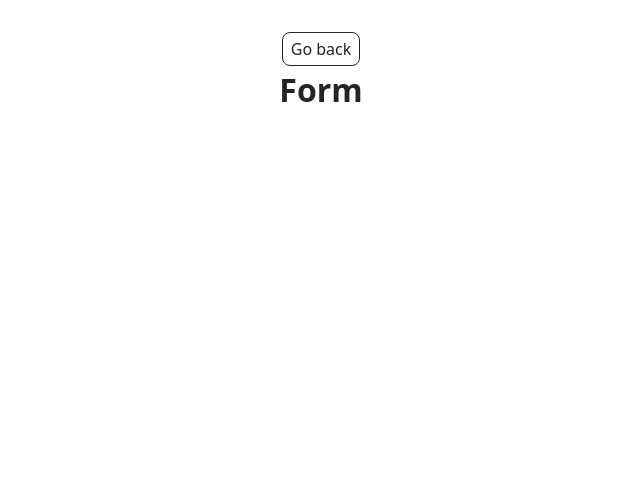
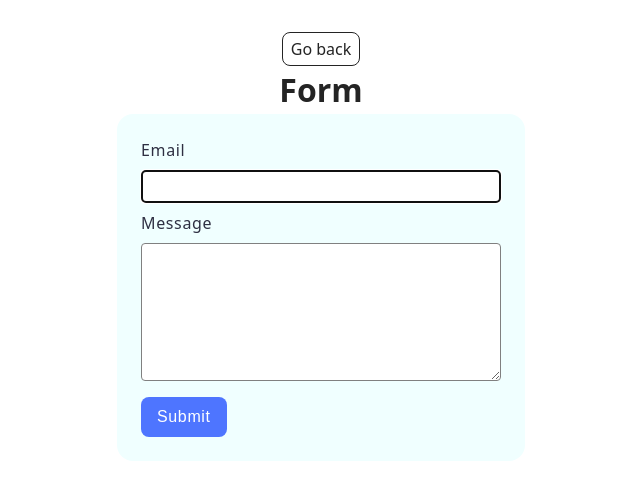
Before and after one commit to oleks11-rudenko/goit-js-hw-09, a website built with Vite: page src/2-form.html in a window 1280 px wide. Shown: the whole page, without its empty margins (319-959 px from the left). Built offline with nearby package versions, Linux system fonts and the light colour scheme.

Commit message:
Solved task 1

```diff
--- a/src/2-form.html
+++ b/src/2-form.html
@@ -12,6 +12,17 @@
       <div class="container">
         <a class="back-link" href="./index.html">Go back</a>
         <h1 class="main-title">Form</h1>
+        <form class="feedback-form" autocomplete="off">
+          <label>
+            Email
+            <input type="email" name="email" autofocus />
+          </label>
+          <label>
+            Message
+            <textarea name="message" rows="8"></textarea>
+          </label>
+          <button type="submit">Submit</button>
+        </form>
       </div>
     </main>
     <script type="module" src="./js/2-form.js"></script>
--- /dev/null
+++ b/src/css/form.css
@@ -0,0 +1,73 @@
+.feedback-form {
+  margin: auto 0;
+  background-color: azure;
+  width: 360px;
+  display: inline-flex;
+  padding: 24px;
+  flex-direction: column;
+  align-items: flex-start;
+  border-radius: 16px;
+
+  label {
+    width: 100%;
+    color: #2e2f42;
+    line-height: 1.5;
+    letter-spacing: 0.04em;
+    text-align: start;
+  }
+
+  input {
+    width: 100%;
+    box-sizing: border-box;
+    align-items: center;
+    margin: 8px 0;
+    display: flex;
+    border-radius: 4px;
+    border: 1px solid #808080;
+    padding: 8px 16px;
+    transition: linear 150ms;
+  }
+
+  input:hover {
+    border: 1px solid #000;
+  }
+
+  textarea {
+    width: 100%;
+    box-sizing: border-box;
+    margin-top: 8px;
+    display: block;
+    border-radius: 4px;
+    border: 1px solid #808080;
+    padding: 8px 16px;
+    transition: linear 150ms;
+  }
+
+  textarea:hover {
+    border: 1px solid #000;
+  }
+
+  button {
+    display: flex;
+    padding: 8px 16px;
+    justify-content: center;
+    align-items: center;
+    margin-top: 16px;
+
+    border: none;
+    border-radius: 8px;
+    background-color: #4e75ff;
+
+    color: #fff;
+    font-size: 16px;
+    font-style: normal;
+    font-weight: 500;
+    line-height: 1.5;
+    letter-spacing: 0.04em;
+    transition: linear 150ms;
+  }
+
+  button:hover {
+    background-color: #6c8cff;
+  }
+}
--- a/src/css/styles.css
+++ b/src/css/styles.css
@@ -5,11 +5,13 @@
   |============================
 */
 /* Common styles */
-@import url('./reset.css');
-@import url('./base.css');
-@import url('./container.css');
-@import url('./animations.css');
+@import url("./reset.css");
+@import url("./base.css");
+@import url("./container.css");
+@import url("./animations.css");
 
 /* Sections style */
-@import url('./header.css');
-@import url('./back-link.css');
+@import url("./header.css");
+@import url("./back-link.css");
+@import url("./gallery.css");
+@import url("./form.css");
--- a/src/js/2-form.js
+++ b/src/js/2-form.js
@@ -0,0 +1,41 @@
+const STORAGE_KEY = "feedback-form-state";
+const formData = {
+  email: "",
+  message: "",
+};
+
+const form = document.querySelector(".feedback-form");
+
+checkLocalStorage();
+
+form.addEventListener("submit", onFormSubmit);
+form.addEventListener("input", onFormInputs);
+
+function checkLocalStorage() {
+  const getLocalItems = JSON.parse(localStorage.getItem(STORAGE_KEY));
+  if (!getLocalItems) {
+    return;
+  } else {
+    form.email.value = getLocalItems.email;
+    form.message.value = getLocalItems.message;
+  }
+}
+
+function onFormSubmit(event) {
+  event.preventDefault();
+  if (!formData.email || !formData.message) {
+    alert("Fill please all fields");
+  } else {
+    console.log(formData);
+    localStorage.removeItem(STORAGE_KEY);
+    form.reset();
+  }
+}
+
+function onFormInputs(event) {
+  const data = new FormData(event.currentTarget);
+  for (const [key, value] of data) {
+    formData[key] = value;
+  }
+  localStorage.setItem(STORAGE_KEY, JSON.stringify(formData));
+}
```
Also changed, not shown: src/index.html (+0 -1 lines), src/partials/back-link.html (deleted, +0 -1 lines), .prettierrc.json, src/css/gallery.css (added).
